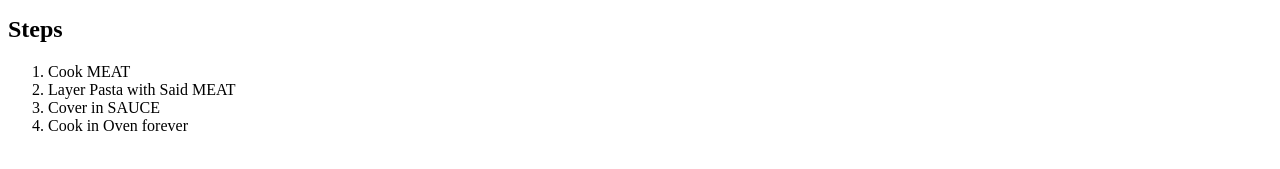
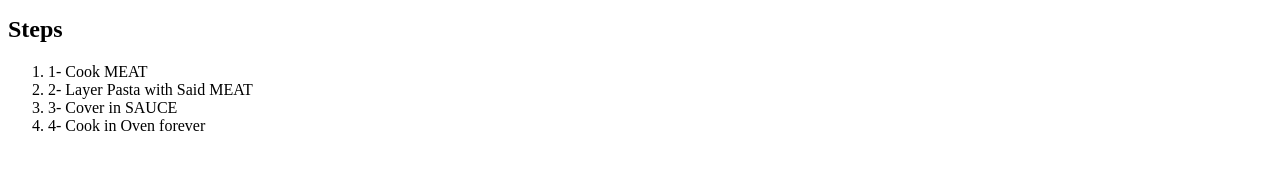
Before and after one commit to SunnyDaey/odin-recipes, a plain HTML site: page recipes/lasagna.html in a window 1280 px wide. Shown: the part 573-742 px from the top of the page. Drawn offline with Linux system fonts and the light colour scheme.

Commit message:
added numbers

```diff
--- a/recipes/lasagna.html
+++ b/recipes/lasagna.html
@@ -15,12 +15,12 @@
         <li>MEAT</li>
     </ul>
     <h2>Steps</h2>
-        <ol>
-            <li>Cook MEAT</li>
-            <li>Layer Pasta with Said MEAT</li>
-            <li>Cover in SAUCE</li>
-            <li>Cook in Oven forever</li>
-        </ol>
+    <ol>
+        <li>1- Cook MEAT</li>
+        <li>2- Layer Pasta with Said MEAT</li>
+        <li>3- Cover in SAUCE</li>
+        <li>4- Cook in Oven forever</li>
+    </ol>
 
 </body>
 </html>
```
